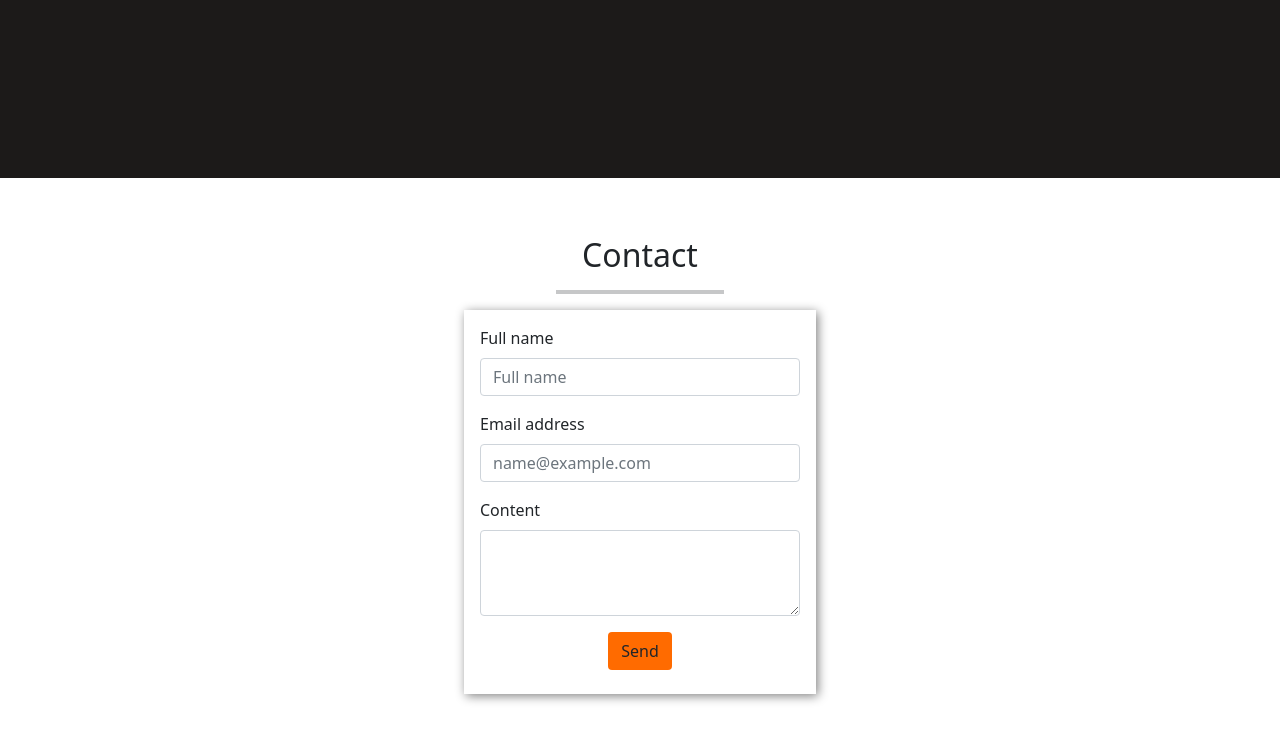
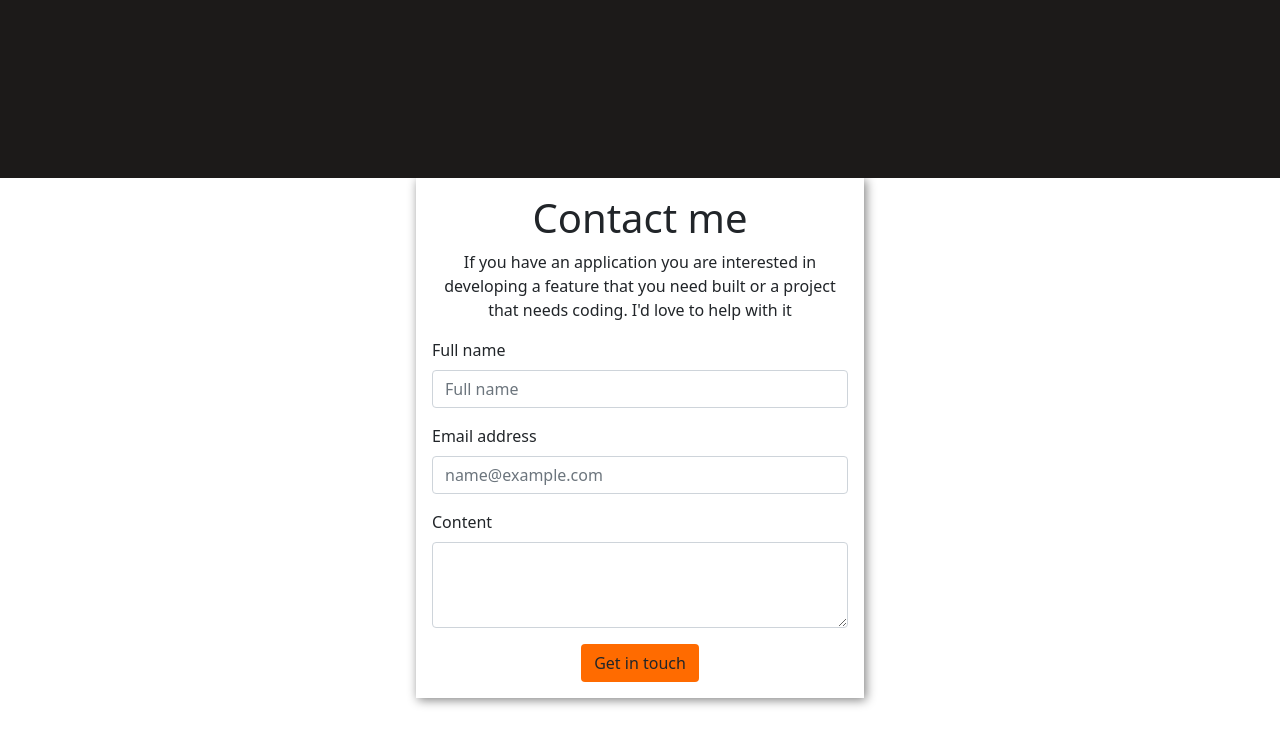
Before and after one commit to icebox827/contact-form, a plain HTML site: page index.html in a window 1280 px wide. Shown: the part 6883-7629 px from the top of the page. Drawn offline with nearby package versions, Linux system fonts and the light colour scheme.

```diff
--- a/css/main.css
+++ b/css/main.css
@@ -335,10 +335,13 @@
 
 .card-contact {
   box-shadow: 2px 2px 10px grey;
-  width: 22rem;
-  height: 24rem;
+  width: 28rem;
   margin: 0 auto;
   transition: transform 0.2s;
+}
+
+.card-contact p {
+  text-align: center;
 }
 
 .card-contact:hover {
--- a/index.html
+++ b/index.html
@@ -294,13 +294,13 @@
       <!-- Contact -->
       <section id="contact">
         <div class="container">
-          <h2 class="d-flex justify-content-center mt-5">Contact</h2>
-          <hr>
           <div class="card-contact mb-3">
             <div class="row g-0">
               <div class="col-md-12">
                 <div class="card-body">
                   <div class="card-text">
+                    <h1 class="d-flex justify-content-center">Contact me</h1>
+          <p>If you have an application you are interested in <br> developing a feature that you need built or a project<br> that needs coding. I'd love to help with it</p>
                     <form action="https://formspree.io/f/mpzkyzow" method="POST">
                       <div class="mb-3">
                         <label for="name" class="form-label">Full name</label>
@@ -317,7 +317,7 @@
                       <input type="hidden" name="_next" value="https://denislafontant.com/pages/thanks.html">
                       <input type="hidden" name="_subject" value="You've got mail!">
                       <div class="text-center">
-                        <button type="submit" class="btn">Send</button>
+                        <button type="submit" class="btn">Get in touch</button>
                       </div>
                     </form>
                   </div>
```
